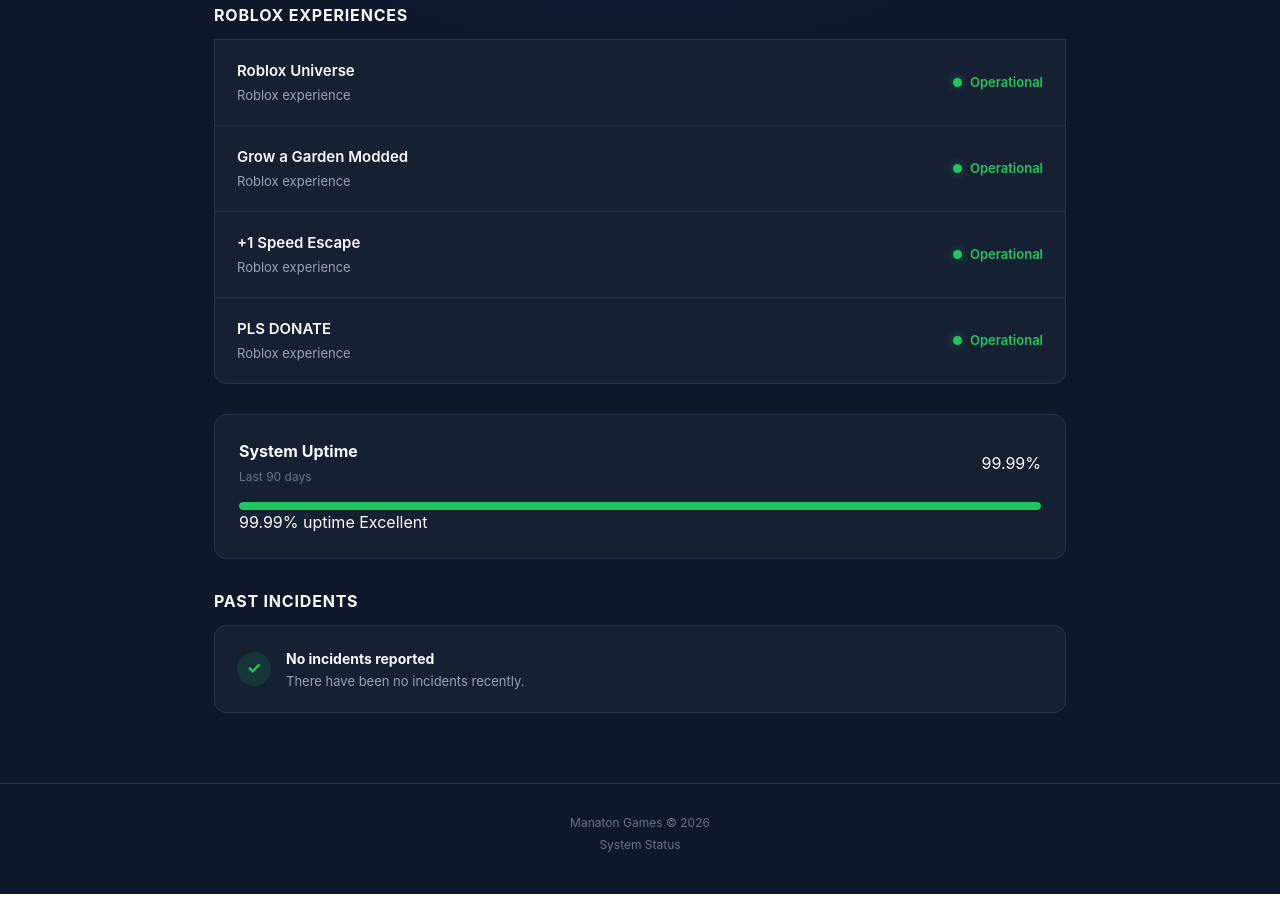
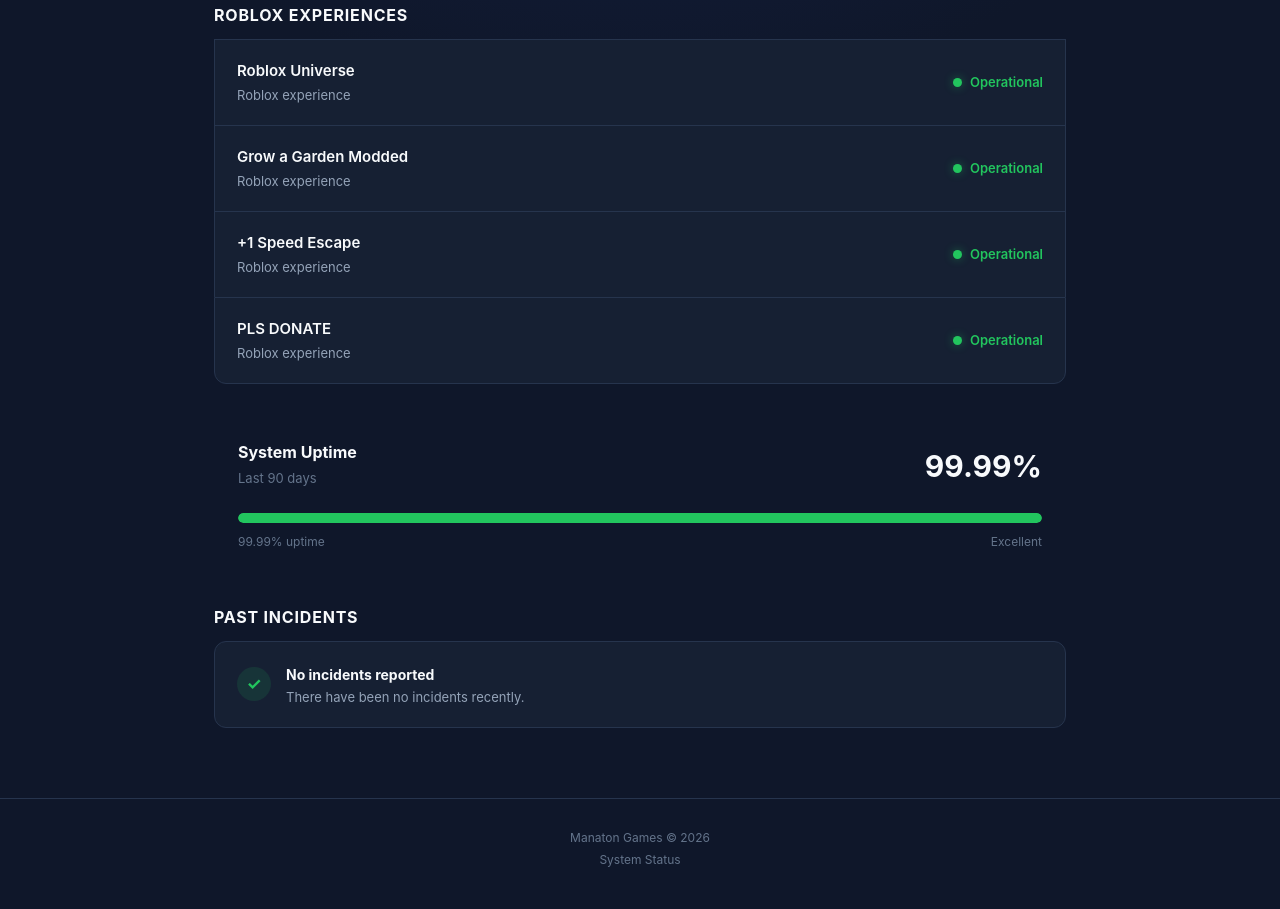
Before and after one commit to ManatonGames/manatongames-status, a plain HTML site: page index.html in a window 1280 px wide. Shown: the part 653-1562 px from the top of the page. Drawn offline with Linux system fonts and the light colour scheme; no server answers.

Commit message:
Update style.css

```diff
--- a/css/style.css
+++ b/css/style.css
@@ -1004,3 +1004,132 @@ body {
     font-weight: 500;
 
 }
+
+/* ==========================================
+   SYSTEM UPTIME
+   ========================================== */
+
+.uptime-section {
+
+    margin-top: 32px;
+
+    padding: 24px;
+
+    border-radius: 14px;
+
+    background: var(--card-background);
+
+    border: 1px solid var(--border-color);
+
+}
+
+
+.uptime-header {
+
+    display: flex;
+
+    justify-content: space-between;
+
+    align-items: flex-end;
+
+    gap: 20px;
+
+}
+
+
+.uptime-header h2 {
+
+    margin: 0;
+
+}
+
+
+.uptime-header span {
+
+    display: block;
+
+    margin-top: 5px;
+
+    color: var(--text-muted);
+
+    font-size: 13px;
+
+}
+
+
+.uptime-percentage {
+
+    font-size: 30px;
+
+    font-weight: 700;
+
+    white-space: nowrap;
+
+}
+
+
+.uptime-bar {
+
+    width: 100%;
+
+    height: 10px;
+
+    margin-top: 24px;
+
+    overflow: hidden;
+
+    border-radius: 999px;
+
+    background: var(--border-color);
+
+}
+
+
+.uptime-fill {
+
+    height: 100%;
+
+    border-radius: 999px;
+
+    background: #22c55e;
+
+    transition: width 0.5s ease;
+
+}
+
+
+.uptime-footer {
+
+    display: flex;
+
+    justify-content: space-between;
+
+    align-items: center;
+
+    margin-top: 10px;
+
+    font-size: 12px;
+
+    color: var(--text-muted);
+
+}
+
+
+@media (max-width: 600px) {
+
+    .uptime-header {
+
+        align-items: flex-start;
+
+        flex-direction: column;
+
+    }
+
+
+    .uptime-percentage {
+
+        font-size: 26px;
+
+    }
+
+}
```
